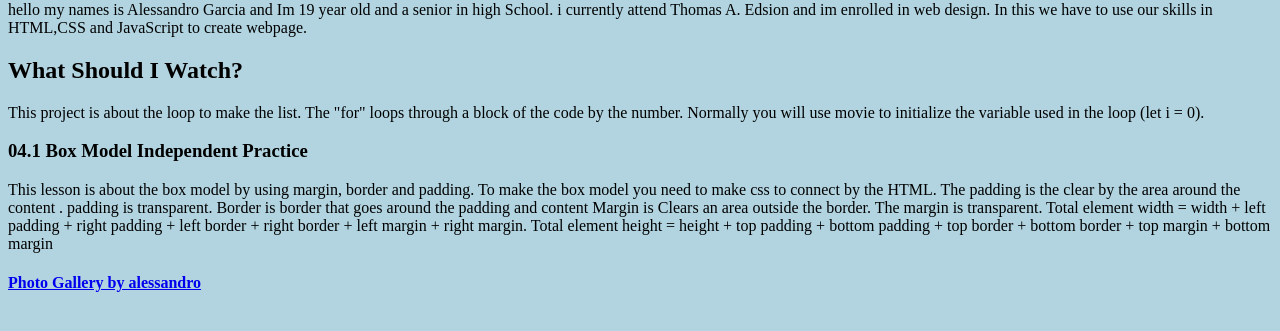
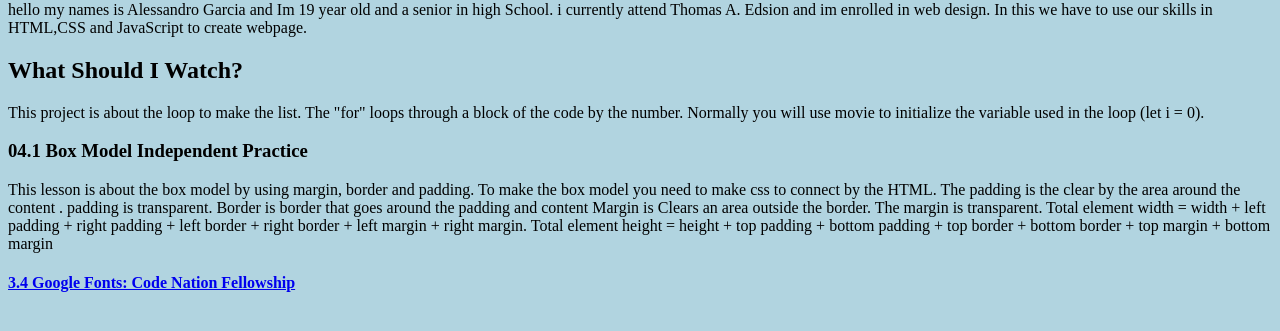
Before and after one commit to alessandrogarc/alessandrogarc.github.io, a plain HTML site: page index.html in a window 1280 px wide. Shown: the part 79-410 px from the top of the page. Drawn offline with Linux system fonts and the light colour scheme.

Commit message:
Update index.html

```diff
--- a/index.html
+++ b/index.html
@@ -18,7 +18,7 @@
             The padding is the clear by the area around the content . padding is transparent. Border is  border that goes around the padding and content
 Margin is Clears an area outside the border. The margin is transparent. Total element width = width + left padding + right padding + left border + right border +
             left margin + right margin. Total element height = height + top padding + bottom padding + top border + bottom border + top margin + bottom margin</p>
-        <h4>  <a href="https://alessandrogarc.github.io/033-Google-Fonts-Code-Nation-Fellowship; target="_blank">Photo Gallery by alessandro</a></h4>
+        <h4>  <a href="https://alessandrogarc.github.io/033-Google-Fonts-Code-Nation-Fellowship; target="_blank">3.4 Google Fonts: Code Nation Fellowship</a></h4>
         <p>
     </body>
 </html>
```
